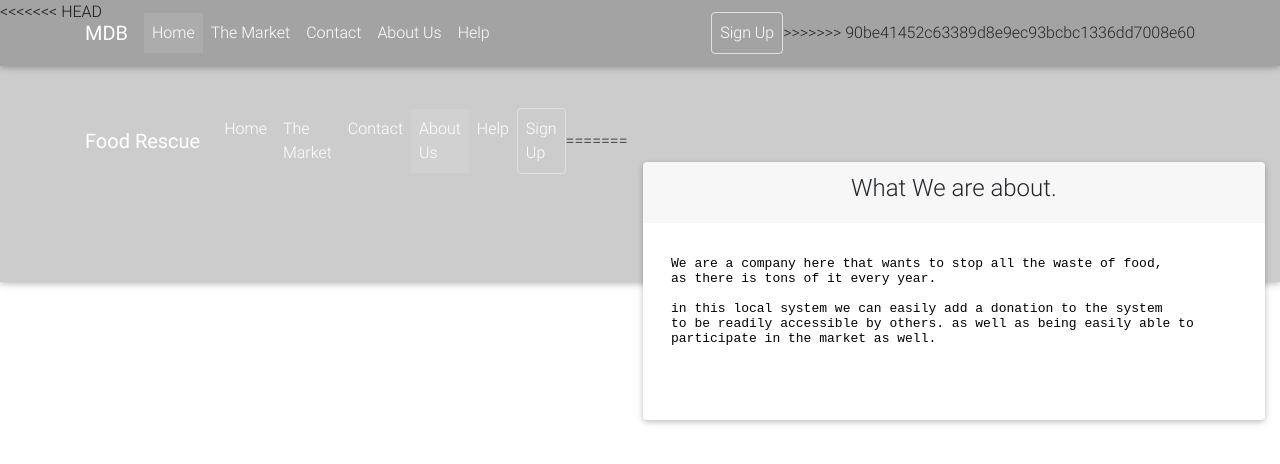
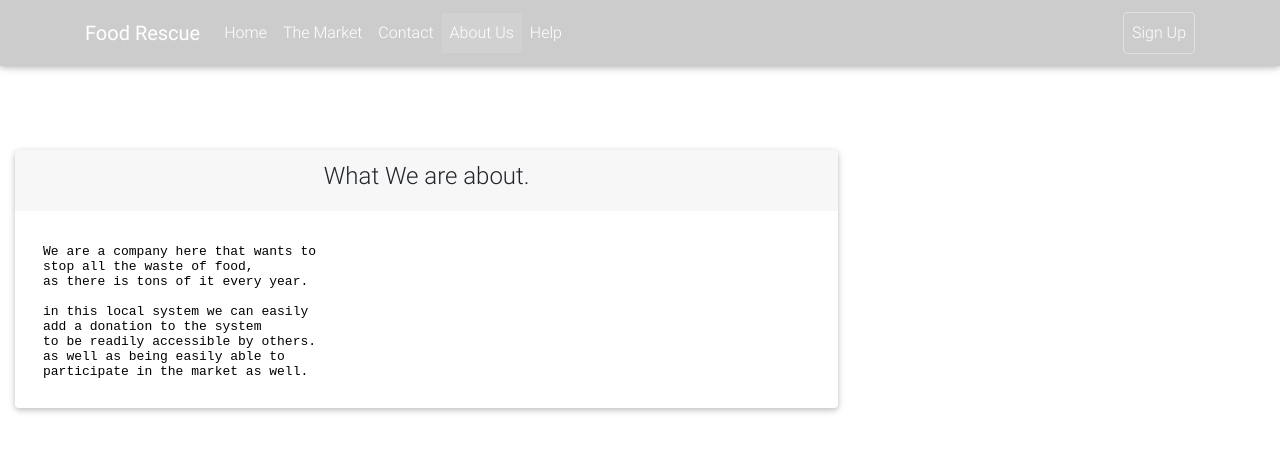
Before and after one commit to Hack4Eugene/waste-prevention-by-internet-relay-food, a plain HTML site: page responsive-site/AboutUs.html in a window 1280 px wide. Drawn offline with Linux system fonts and the light colour scheme.

Commit message:
Fix the nav-bar for help.html

```diff
--- a/responsive-site/AboutUs.html
+++ b/responsive-site/AboutUs.html
@@ -18,7 +18,6 @@
 
 <body>
 
-<<<<<<< HEAD
   <!-- Navbar -->
   <nav class="navbar fixed-top navbar-expand-lg navbar-dark scrolling-navbar">
     <div class="container">
@@ -68,60 +67,6 @@
             </a>
           </li>
         </ul>
-=======
-
-    <!-- Navbar -->
-    <nav class="navbar fixed-top navbar-expand-lg navbar-dark scrolling-navbar">
-      <div class="container">
-
-        <!-- Brand -->
-        <a class="navbar-brand" href="/" target="_blank">
-          <strong>MDB</strong>
-        </a>
-
-        <!-- Collapse -->
-        <button class="navbar-toggler" type="button" data-toggle="collapse" data-target="#navbarSupportedContent" aria-controls="navbarSupportedContent"
-          aria-expanded="false" aria-label="Toggle navigation">
-          <span class="navbar-toggler-icon"></span>
-        </button>
-
-        <!-- Links -->
-        <div class="collapse navbar-collapse" id="navbarSupportedContent">
-
-          <!-- Left -->
-          <ul class="navbar-nav mr-auto">
-              <li class="nav-item active">
-                  <a class="nav-link" href="index.html">Home
-                    <span class="sr-only">(current)</span>
-                  </a>
-                </li>
-              <li class="nav-item">
-                  <a class="nav-link" href="TheMarket.html">The Market</a>
-                </li>
-                <li class="nav-item">
-                  <a class="nav-link" href="Contact.html">Contact</a>
-                </li>
-                <li class="nav-item">
-                  <a class="nav-link" href="AboutUs.html">About Us</a>
-                </li>
-                <li class="nav-item">
-                  <a class="nav-link" href="Help.html">Help</a>
-                </li>
-            </ul>
-
-            <!-- Right -->
-            <ul class="navbar-nav nav-flex-icons">
-
-              <li class="nav-item">
-                <a href="https://github.com/mdbootstrap/bootstrap-material-design" class="nav-link border border-light rounded"
-                  target="_blank">
-                  Sign Up
-                </a>
-              </li>
-            </ul>
-
-        </div>
->>>>>>> 90be41452c63389d8e9ec93bcbc1336dd7008e60
 
       </div>
     </nav>
@@ -135,7 +80,7 @@
       </div>
 
       <div class="card-body" >
-          <embed src="./assets/about.txt" style="width: 100%;" >
+          <embed src="./assets/about.txt" style: "width: 100%;" >
       </div>
 
     </div>
```
Also changed, not shown: responsive-site/Help.html (+1 -56 lines).
